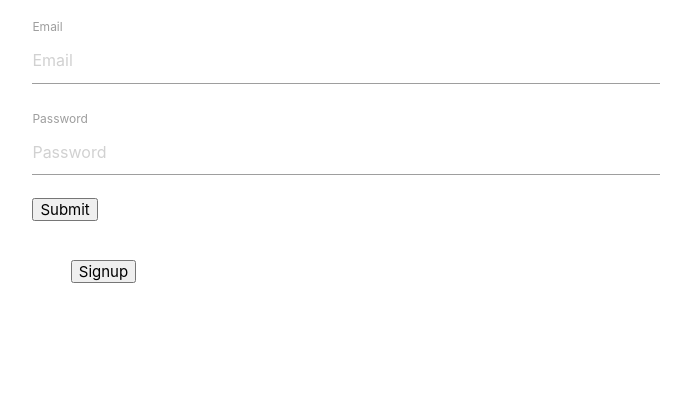
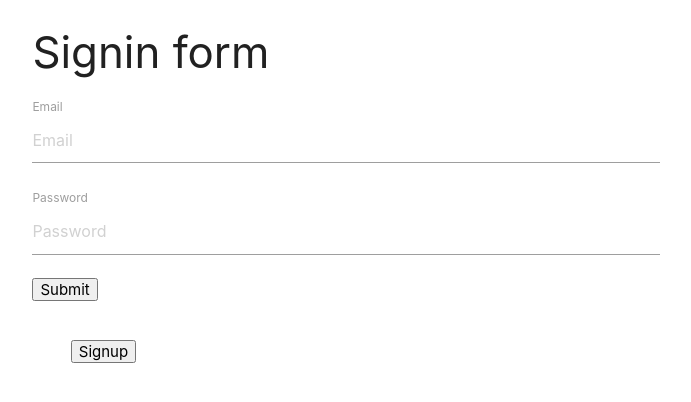
Before and after one commit to uptain-gmbh/fullstack-coding-challenge, a React (Create React App) app: page / in a window 1280 px wide. Shown: the top 402 px of the page, without its empty margins (294-985 px from the left). Built offline with nearby package versions, Linux system fonts and the light colour scheme.

Commit message:
little change

```diff
--- a/src/components/signin.js
+++ b/src/components/signin.js
@@ -42,6 +42,7 @@ const renderField = ({
     const { handleSubmit } = props
     return (
         <div className='container'>
+            <h3>Signin form</h3>
             <form onSubmit={handleSubmit}>
                 <div className = 'input-field'>
                     <Field name="email" component={renderField} type="email" label="Email" />
--- a/src/components/signup.js
+++ b/src/components/signup.js
@@ -54,12 +54,10 @@ const renderField = ({
 
   let SignupForm = props => {
     const { handleSubmit } = props
-    let   submit = values => {
-        // print the form values to the console
-        console.log(values)
-      }
+
     return (
         <div className='container'>
+          <h3>SignUp form</h3>
             <form onSubmit={handleSubmit}>
                  <div className = 'input-field'>
                     <Field name="firstName" component={renderField} type="text" label="First Name" />
```
